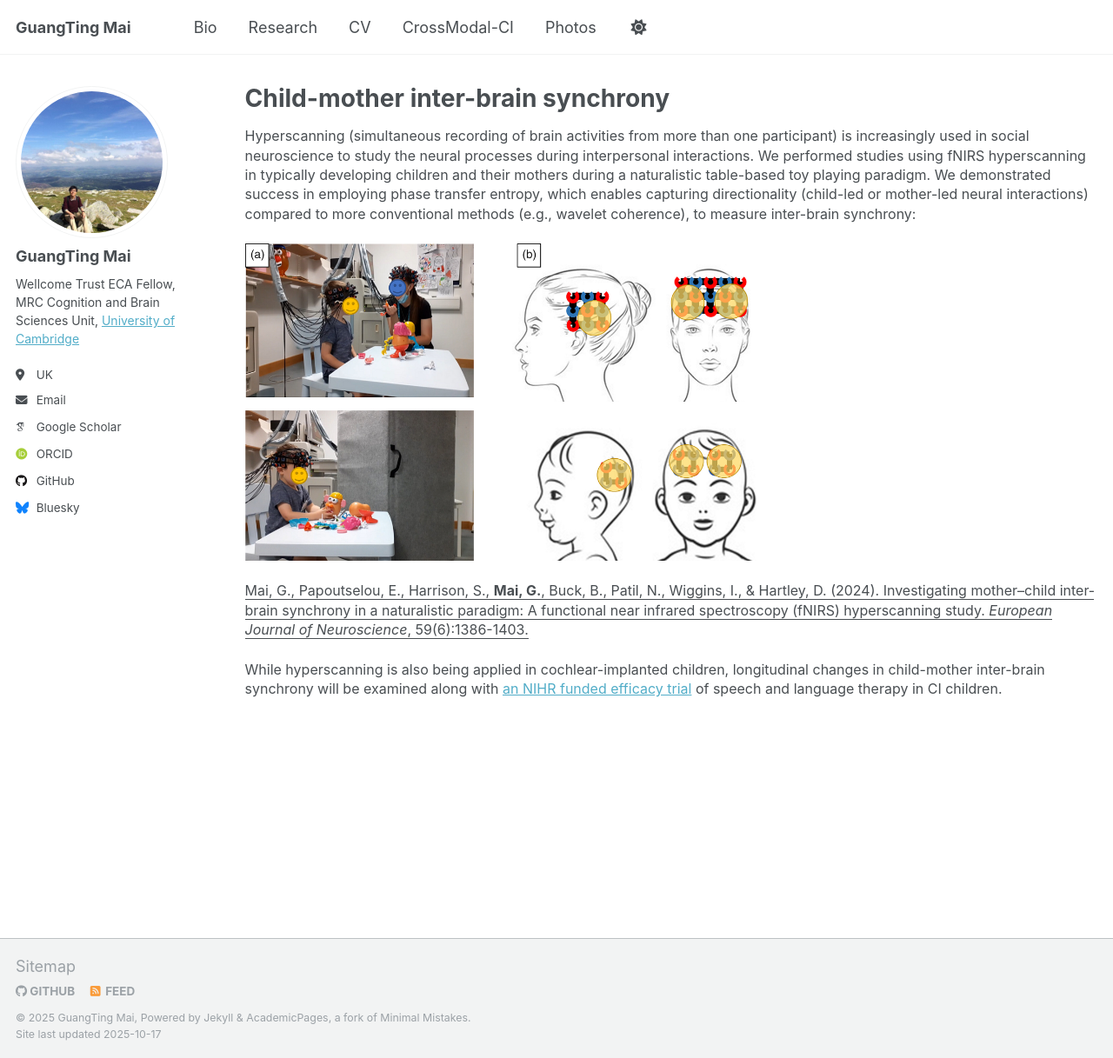
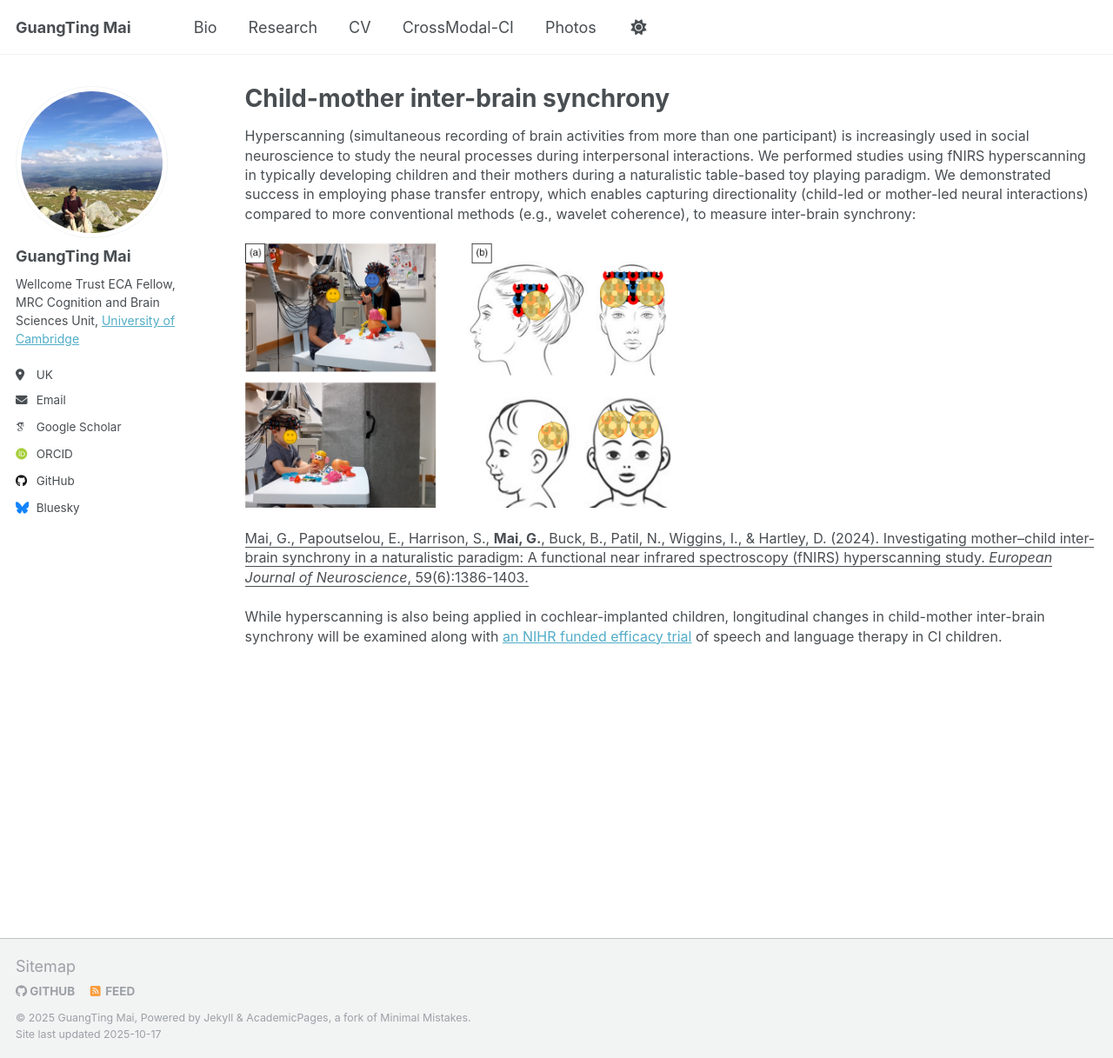
Before and after one commit to guangtingmai/guangtingmai.github.io, a Jekyll site: the page built from _pages/interbrain-sync.html, in a window 1280 px wide and 1217 px high. Shown: the whole window at 87% size. Built offline with Jekyll 4.4.1, drawn with Linux system fonts in a browser that asks for light colours; some web fonts are replaced.

Commit message:
Update interbrain-sync.html

```diff
--- a/_pages/interbrain-sync.html
+++ b/_pages/interbrain-sync.html
@@ -9,8 +9,8 @@
   performed studies using fNIRS hyperscanning in typically developing children and their mothers during a naturalistic table-based toy playing
   paradigm. We demonstrated success in employing phase transfer entropy, which enables capturing directionality (child-led or mother-led neural
   interactions) compared to more conventional methods (e.g., wavelet coherence), to measure inter-brain synchrony:</span></p>
-<p align="left">
-  <img src="https://guangtingmai.github.io/images/ejn.jpg" width="60%">
+<p align="centre">
+  <img src="https://guangtingmai.github.io/images/ejn.jpg" width="50%">
 </p>
 <p><span style="font-size: 12pt;line-height: 1.4;display: block;margin-bottom: 0.1vh"><a href="https://onlinelibrary.wiley.com/doi/full/10.1111/ejn.16233" style="color:inherit; text-decoration:none;"><u>Mai, G., Papoutselou, E., Harrison, S., <strong>Mai, G.</strong>, Buck, B., Patil, N., Wiggins, I., & Hartley, D. (2024). Investigating mother–child inter‐brain synchrony in a naturalistic paradigm: A functional near infrared spectroscopy (fNIRS) hyperscanning study. <i>European Journal of Neuroscience</i>, 59(6):1386-1403.</u></a></span></p>
 <p><span style="font-size: 12pt;line-height: 1.4;display: block;margin-bottom: 0.1vh">While hyperscanning is also being applied in cochlear-implanted
```
